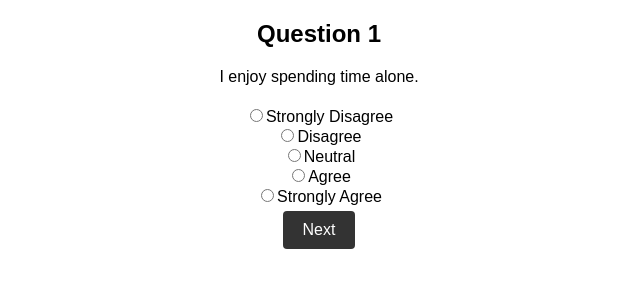
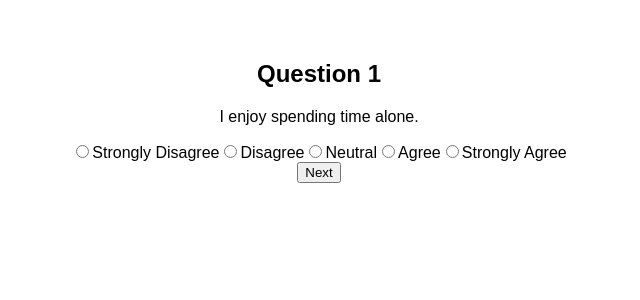
Before and after one commit to wajidafridi/personality-test, a React (Create React App) app: page /test in a window 1280 px wide. Shown: the top 300 px of the page, without its empty margins (321-961 px from the left). Built offline with nearby package versions, Linux system fonts and the light colour scheme.

Commit message:
scss added

```diff
--- a/package.json
+++ b/package.json
@@ -10,6 +10,7 @@
     "react-dom": "^18.2.0",
     "react-router-dom": "^6.12.1",
     "react-scripts": "5.0.1",
+    "sass": "^1.63.3",
     "web-vitals": "^2.1.4"
   },
   "scripts": {
--- a/src/index.js
+++ b/src/index.js
@@ -1,6 +1,6 @@
 import React from "react";
 import ReactDOM from "react-dom/client";
-import "./styles/index.css";
+import "./styles/index.scss";
 import App from "./App";
 import reportWebVitals from "./reportWebVitals";
 
--- a/src/styles/index.css
+++ /dev/null
@@ -1,66 +0,0 @@
-body {
-  margin: 0;
-  font-family: Arial, sans-serif;
-  -moz-osx-font-smoothing: grayscale;
-  -webkit-font-smoothing: antialiased;
-}
-
-.App {
-  margin: 0;
-  padding: 0;
-  display: flex;
-  min-height: 100vh;
-  text-align: center;
-  flex-direction: column;
-}
-
-.App-header {
-  background-color: #333;
-  color: #fff;
-  padding: 40px 20px;
-}
-
-h1 {
-  margin-bottom: 20px;
-}
-
-.main {
-  flex: 1;
-  padding: 40px 20px;
-  display: flex;
-  flex-direction: column;
-  align-items: center;
-}
-
-.answer-options {
-  display: flex;
-  flex-direction: column;
-  margin-top: 20px;
-}
-
-button {
-  padding: 10px 20px;
-  margin: 5px;
-  font-size: 16px;
-  background-color: #333;
-  color: #fff;
-  border: none;
-  border-radius: 4px;
-  cursor: pointer;
-}
-
-.result {
-  margin-top: 20px;
-}
-
-.footer {
-  background-color: #333;
-  color: #fff;
-  padding: 20px;
-  text-align: center;
-  font-size: 14px;
-}
-
-.home-link {
-  margin-top: 20px;
-}
--- /dev/null
+++ b/src/styles/index.scss
@@ -0,0 +1,28 @@
+body {
+  margin: 0;
+  font-family: Arial, sans-serif;
+  -moz-osx-font-smoothing: grayscale;
+  -webkit-font-smoothing: antialiased;
+  .App {
+    margin: 0;
+    display: flex;
+    min-height: 100vh;
+    padding: 40px 20px;
+    text-align: center;
+    flex-direction: column;
+    .button {
+      border: none;
+      color: #fff;
+      font-size: 16px;
+      cursor: pointer;
+      padding: 10px 20px;
+      border-radius: 4px;
+      text-decoration: none;
+      background-color: #333;
+      &.disabled {
+        cursor: not-allowed;
+        background-color: #aaa;
+      }
+    }
+  }
+}
```
Also changed, not shown: 1 other file (tests, documents, lock files or other folders).
